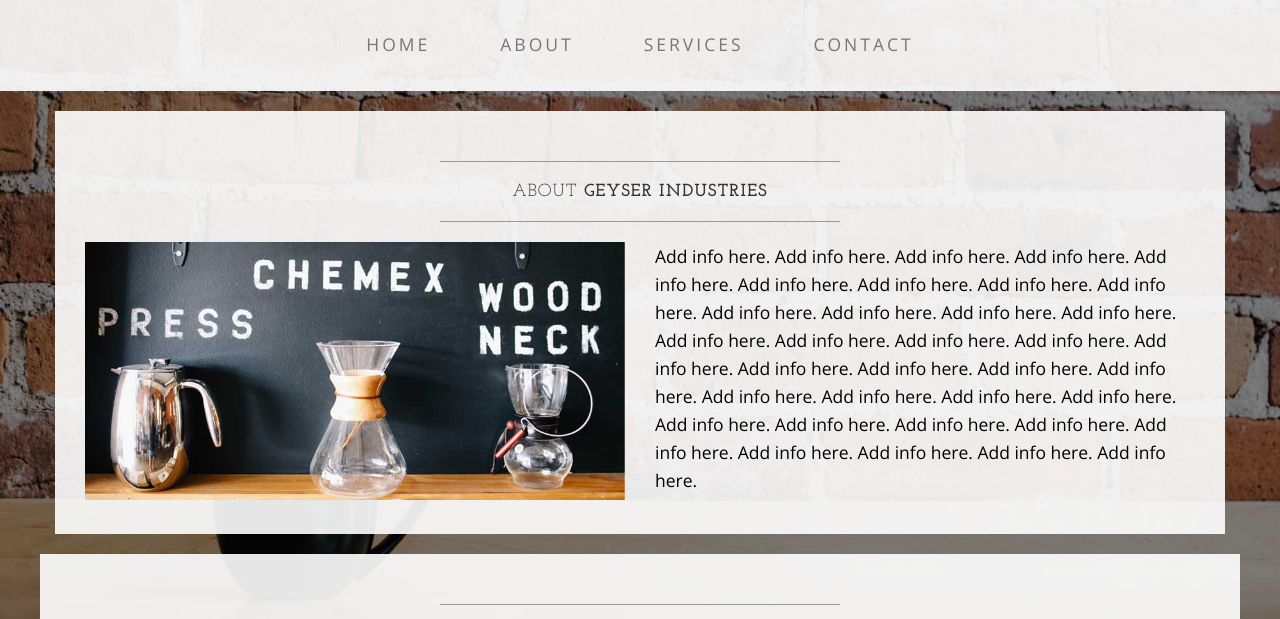
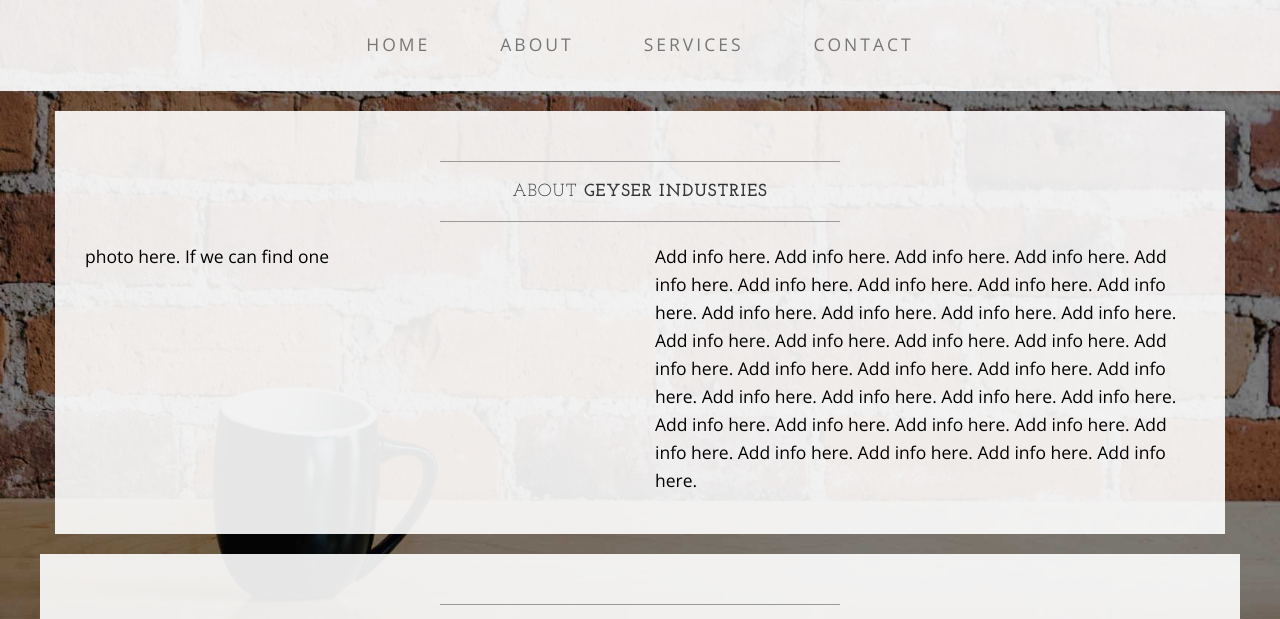
Before and after one commit to newyenjay/Geyser, a plain HTML site: page about.html in a window 1280 px wide. Shown: the part 179-798 px from the top of the page. Drawn offline with nearby package versions, Linux system fonts and the light colour scheme.

```diff
--- a/about.html
+++ b/about.html
@@ -83,7 +83,7 @@
                     <hr>
                 </div>
                 <div class="col-md-6">
-                    <img class="img-responsive img-border-left" src="img/slide-2.jpg" alt="">
+                  <p>photo here. If we can find one</p>
                 </div>
                 <div class="col-md-6">
                     <p>Add info here. Add info here. Add info here. Add info here. Add info here. Add info here. Add info here. Add info here. Add info here. Add info here. Add info here. Add info here. Add info here. Add info here. Add info here. Add info here. Add info here. Add info here. Add info here. Add info here. Add info here. Add info here. Add info here. Add info here. Add info here. Add info here. Add info here. Add info here. Add info here. Add info here. Add info here. Add info here. Add info here. Add info here. Add info here.  </p>
```
